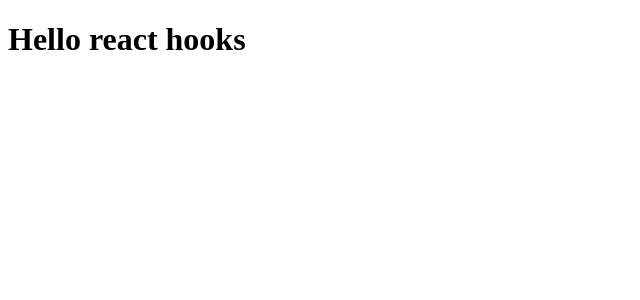
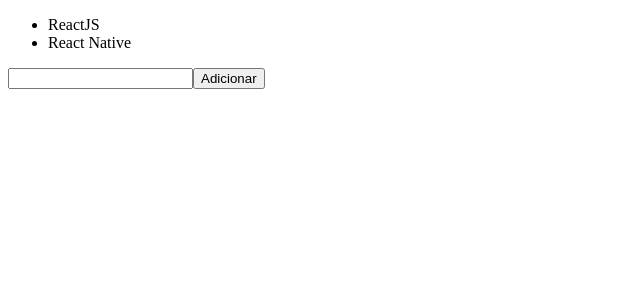
Before and after one commit to joilsonLeal/intro-react-hooks, a React (Create React App) app: page / in a window 1280 px wide. Shown: the top 300 px of the page, without its empty margins (0-640 px from the left). Built offline with nearby package versions, Linux system fonts and the light colour scheme; the HTML template or start-up script is replaced by a standard one.

Commit message:
chore: utilizaçao useState

```diff
--- a/src/App.js
+++ b/src/App.js
@@ -1,8 +1,21 @@
-import React from 'react';
+import React, { useState } from 'react';
 
 function App() {
+  const [techs, setTechs] = useState(['ReactJS', 'React Native']);
+  const [newTech, setNewTech] = useState('');
+  function handleAdd() {
+    setTechs([...techs, newTech]);
+    setNewTech('');
+  }
+
   return (
-    <h1>Hello react hooks</h1>
+    <>
+      <ul>
+        { techs.map(tech => <li key={tech}>{tech}</li>) }
+      </ul>
+      <input value={newTech} onChange={e => setNewTech(e.target.value)} />
+      <button type="button" onClick={handleAdd}>Adicionar</button>
+    </>
   );
 }
 
```
